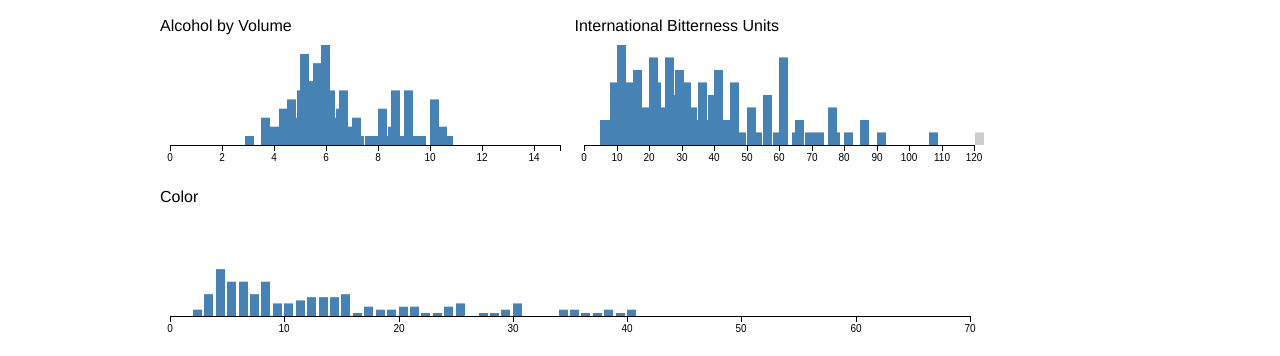
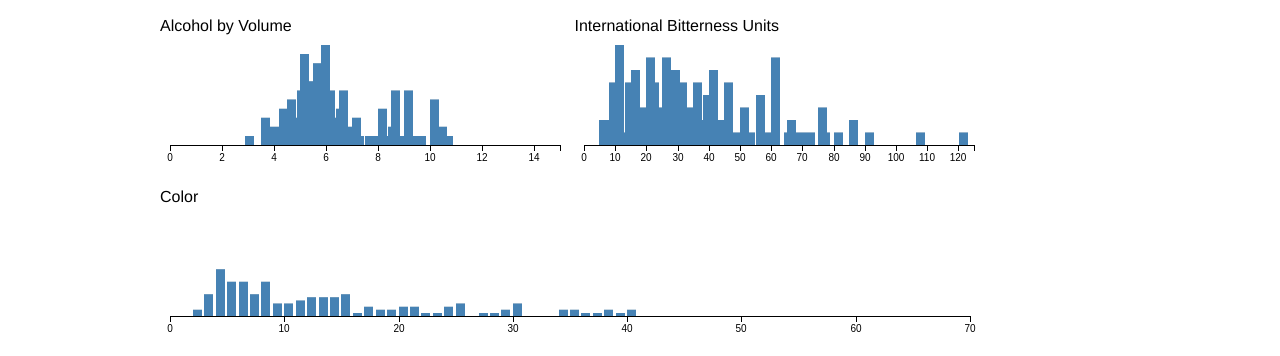
Before and after one commit to mjaskula/beercrossfilter, a plain HTML site: page index.html in a window 1280 px wide. Shown: the part 351-707 px from the top of the page. Drawn offline with Linux system fonts and the light colour scheme.

Commit message:
increased ibu range

```diff
--- a/index.html
+++ b/index.html
@@ -271,7 +271,7 @@ d3.json("beers.json", function(beers) {
     barChart().dimension(ibu)
               .group(ibus)
               .x(d3.scale.linear()
-                         .domain([0, 120])
+                         .domain([0, 125])
                         .rangeRound([0, 390])),
 
     barChart().dimension(srm)
```
